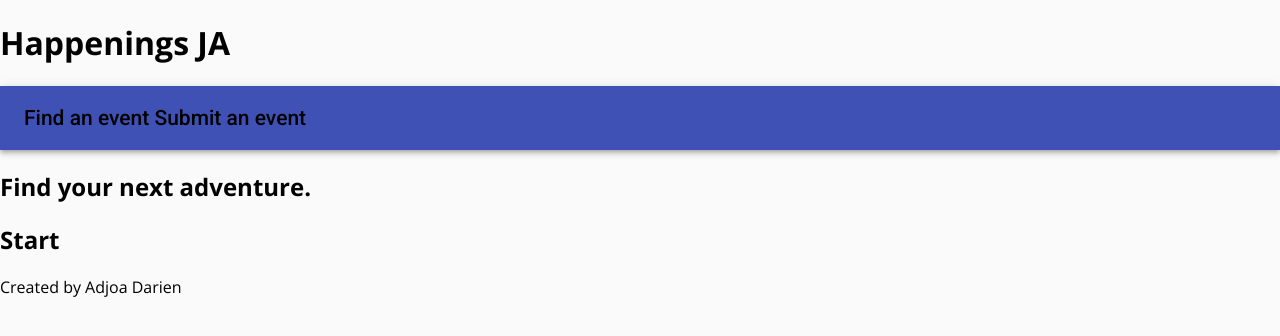
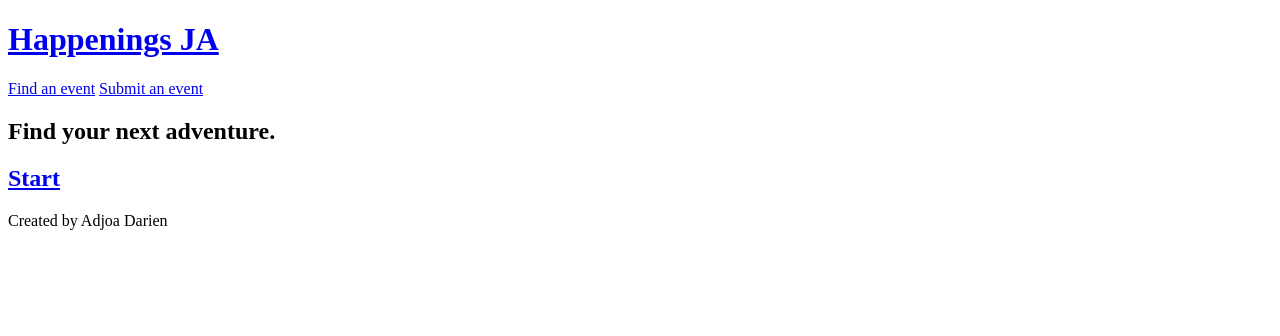
Before and after one commit to Adjoa/happenings-ja, a React (Create React App) app in the folder client/: page / in a window 1280 px wide. Shown: the top 336 px of the page. Built offline with nearby package versions, Linux system fonts and the light colour scheme.

Commit message:
git reflog redux-branch + redux-branch-style

```diff
--- a/client/public/index.html
+++ b/client/public/index.html
@@ -10,8 +10,6 @@
     -->
     <link rel="manifest" href="%PUBLIC_URL%/manifest.json">
     <link rel="shortcut icon" href="%PUBLIC_URL%/favicon.ico">
-    <link href="https://fonts.googleapis.com/css?family=Martel:400,800|Open+Sans:400,600i,700" rel="stylesheet">
-    <link rel="stylesheet" href="https://fonts.googleapis.com/css?family=Roboto:300,400,500">
     <!--
       Notice the use of %PUBLIC_URL% in the tags above.
       It will be replaced with the URL of the `public` folder during the build.
--- a/client/src/components/App.js
+++ b/client/src/components/App.js
@@ -9,13 +9,9 @@ import Footer from './Footer';
 
 import EventsPage from '../containers/EventsPage';
 
-import CssBaseline from '@material-ui/core/CssBaseline';
-
 class App extends React.Component {
   render() {
     return (
-      <React.Fragment>
-        <CssBaseline />
       <div>
         <Header/>
         <NavBar/>
@@ -26,7 +22,6 @@ class App extends React.Component {
         </Switch>
         <Footer/>
       </div>
-      </React.Fragment>
     );
   }
 }
--- a/client/src/components/EventsList.js
+++ b/client/src/components/EventsList.js
@@ -1,8 +1,6 @@
 import React from 'react';
 import { Link } from 'react-router-dom';
 import EventsListItem from './EventsListItem';
-
-import Grid from '@material-ui/core/Grid';
 
 const EventsList = ({ events }) => {
   const renderEvents = events.map(event =>
@@ -14,11 +12,9 @@ const EventsList = ({ events }) => {
   return(
     <div>
       <div>
-       <Grid container spacing={16}>
         <ul>
           { renderEvents }
         </ul>
-        </Grid>
       </div>
     </div>
   );
--- a/client/src/components/EventsListItem.js
+++ b/client/src/components/EventsListItem.js
@@ -1,42 +1,16 @@
 import React from 'react';
 import { formatDescription } from '../helpers';
-import { bindActionCreators } from 'redux';
-import { connect } from 'react-redux';
-import * as actionCreators from '../actions/eventActions';
 
-import Grid from '@material-ui/core/Grid';
+const EventsListItem = ({ event }) => {
+  const descriptionAvailable = event.description
 
-// const EventsListItem = ({ event }) => {
-class EventsListItem extends React.Component {
-  constructor(){
-    super()
-    this.state = {
-      likes: 0
-    }
-  }
-
-  handleClick = (event) => {
-    let likesPlusOne = this.state.likes + 1
-    this.setState(
-      {likes: likesPlusOne}
-      )
-  }
-
-  render() {
-    const descriptionAvailable = this.props.event.description
-
-    return(
-      <Grid item lg={24}>
-      <div>
-        <span>{ this.props.event.start_time }</span>
-        <h2>{ this.props.event.name }</h2>
-        <p>{ descriptionAvailable ? formatDescription(this.props.event.description) : "No description provided." }</p>
-        <span>Likes: {this.state.likes}</span>
-        <button onClick={this.handleClick}>Like</button>
-      </div>
-      </Grid>
-    );
-  }
+  return(
+    <div>
+      <span>{ event.start_time }</span>
+      <h2>{ event.name }</h2>
+      <p>{ descriptionAvailable ? formatDescription(event.description) : "No description provided." }</p>
+    </div>
+  );
 };
 
 export default EventsListItem;
--- a/client/src/components/NavBar.js
+++ b/client/src/components/NavBar.js
@@ -1,22 +1,12 @@
 import React from 'react';
 import { NavLink } from 'react-router-dom';
 
-import AppBar from '@material-ui/core/AppBar'
-import Toolbar from '@material-ui/core/Toolbar'
-import Typography from '@material-ui/core/Typography'
-
 const NavBar = () => {
   return (
-    <div>
-    <AppBar position="static">
-      <Toolbar>
-        <Typography variant="title" color="inherit">
-          <NavLink to="/events">Find an event</NavLink>&nbsp;
-          <NavLink to="/events/new">Submit an event</NavLink>
-        </Typography>
-      </Toolbar>
-    </AppBar>
-    </div>
+    <nav>
+      <NavLink to="/events">Find an event</NavLink>&nbsp;
+      <NavLink to="/events/new">Submit an event</NavLink>
+    </nav>
   );
 };
 
--- a/client/src/components/Welcome.js
+++ b/client/src/components/Welcome.js
@@ -2,7 +2,7 @@ import React from 'react';
 import { NavLink } from 'react-router-dom';
 
 const Welcome = () => (
-  <section className="welcome">
+  <section>
     <h1>Find your next adventure.</h1>
     <h1><NavLink to="/events">Start</NavLink></h1>
   </section>
--- a/client/src/containers/EventShow.js
+++ b/client/src/containers/EventShow.js
@@ -6,10 +6,8 @@ const EventShow = ({ event }) => {
 
   return(
     <div>
-    <span>
-      <h3>Starts at { event.start_time }</h3>
-      <h3> Ends at { event.end_time }</h3>
-    </span>
+      <span>{ event.start_time }</span>
+      <span>{ event.end_time }</span>
       <h2>{ event.name }</h2>
       <p>{ descriptionAvailable ? event.description : "No description provided." }</p>
     </div>
--- a/client/src/css/index.css
+++ b/client/src/css/index.css
@@ -1,18 +1,5 @@
-/*font-family: 'Open Sans', sans-serif;*/
-/*font-family: 'Martel', serif;*/
-
 body {
   margin: 0;
   padding: 0;
-  font-family: 'Open Sans', sans-serif
+  font-family: sans-serif;
 }
-
-a {
-  text-decoration: none;
-  color: black;
-}
-
-welcome {
-  font-family: 'Martel', serif;
-  color: #E7E8E6;
-}
--- a/client/src/index.js
+++ b/client/src/index.js
@@ -7,8 +7,6 @@ import App from './components/App';
 import { BrowserRouter } from 'react-router-dom';
 import { Provider } from 'react-redux';
 import store from './store';
-
-import './css/index.css';
 
 const router = (
   <Provider store={store} >
--- a/client/src/reducers/events_reducer.js
+++ b/client/src/reducers/events_reducer.js
@@ -1,4 +1,4 @@
-export default function eventsReducer(state = { loading: false, events: []}, action) {
+export default function eventsReducer(state = { loading: false, events: [] }, action) {
   switch (action.type) {
     case 'LOADING_EVENTS':
       return Object.assign({}, state, {loading: true})
```
Also changed, not shown: 1 other file (tests, documents, lock files or other folders). Lines whose indentation alone changed are shown as unchanged.
